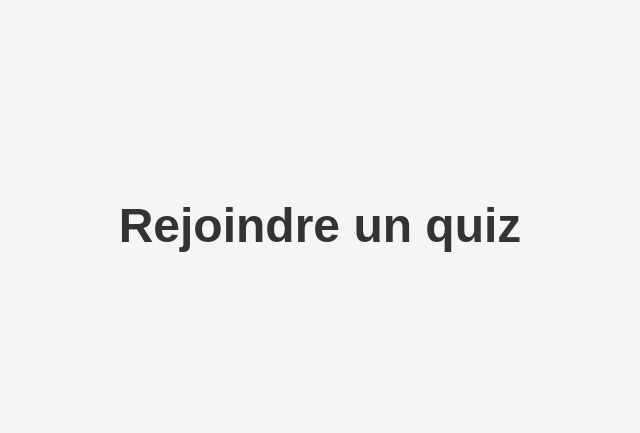
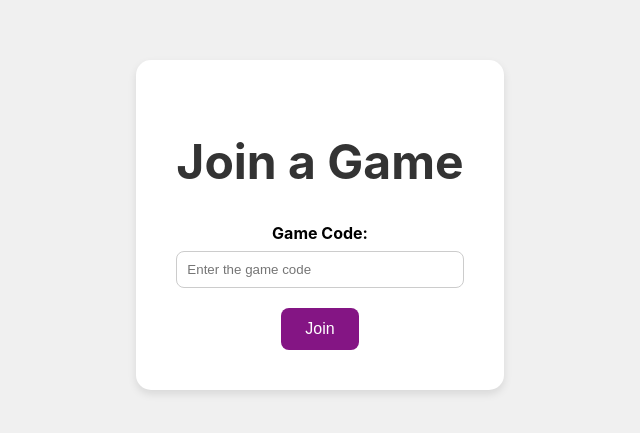
Before and after one commit to Floupper/BinaryWizards-Web, a React (Create React App) app in the folder binarywizards-webapp/: page /join-quiz in a window 1280 px wide. Shown: the part 175-608 px from the top of the page, without its empty margins (320-960 px from the left). Built offline with nearby package versions, Linux system fonts and the light colour scheme.

Commit message:
feat: add join quiz page with form and styling

```diff
--- /dev/null
+++ b/binarywizards-webapp/src/assets/JoinQuiz.css
@@ -0,0 +1,48 @@
+.JoinQuizContainer {
+    display: flex;
+    justify-content: center;
+    align-items: center;
+    height: 100vh;
+    background-color: #f0f0f0;
+  }
+
+  .JoinQuizForm {
+    background-color: #ffffff;
+    padding: 40px;
+    border-radius: 15px;
+    box-shadow: 0 4px 8px rgba(0, 0, 0, 0.1);
+    text-align: center;
+  }
+
+  .form-group {
+    margin-bottom: 20px;
+  }
+
+  label {
+    display: block;
+    margin-bottom: 8px;
+    font-weight: bold;
+  }
+
+  input[type="text"] {
+    width: 100%;
+    padding: 10px;
+    border: 1px solid #ccc;
+    border-radius: 8px;
+    box-sizing: border-box;
+  }
+
+  button {
+    padding: 12px 24px;
+    border: none;
+    border-radius: 8px;
+    background-color: #841584;
+    color: #ffffff;
+    font-size: 16px;
+    cursor: pointer;
+    transition: background-color 0.3s ease;
+  }
+
+  button:hover {
+    background-color: #6a125b;
+  }
--- a/binarywizards-webapp/src/pages/JoinQuiz.js
+++ b/binarywizards-webapp/src/pages/JoinQuiz.js
@@ -1,7 +1,35 @@
+import React, { useState } from 'react';
+import { useNavigate } from 'react-router-dom';
+import '../assets/JoinQuiz.css';
+
 export default function JoinQuiz() {
-    return (
-      <div className="App">
-        <h1>Rejoindre un quiz</h1>
+  const [gameCode, setGameCode] = useState('');
+  const navigate = useNavigate();
+
+  const handleJoin = () => {
+    if (gameCode.trim() === '') {
+      alert('Please enter a valid game code.');
+      return;
+    }
+    navigate(`/question/${gameCode}`);
+  };
+
+  return (
+    <div className="JoinQuizContainer">
+      <div className="JoinQuizForm">
+        <h1>Join a Game</h1>
+        <div className="form-group">
+          <label htmlFor="gameCode">Game Code:</label>
+          <input
+            type="text"
+            id="gameCode"
+            value={gameCode}
+            onChange={(e) => setGameCode(e.target.value)}
+            placeholder="Enter the game code"
+          />
+        </div>
+        <button onClick={handleJoin}>Join</button>
       </div>
-    );
-  }
+    </div>
+  );
+}
```
